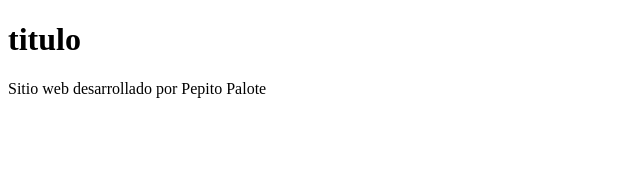
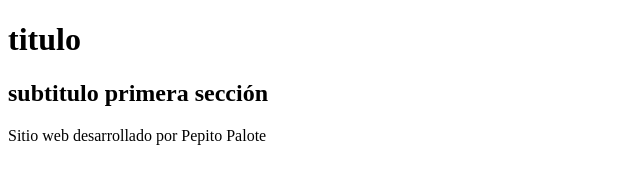
Before and after one commit to alissonAM00/front-m2-s4-d3-ejemplos, a plain HTML site: page index.html in a window 1280 px wide. Shown: the whole page, without its empty margins (0-640 px from the left). Drawn offline with Linux system fonts and the light colour scheme.

Commit message:
se agrega main al documento index.html con la primera sección

```diff
--- a/index.html
+++ b/index.html
@@ -14,6 +14,12 @@
         <h1>titulo</h1>
     </header>
 
+    <main>
+        <section id="seccion1">
+            <h2>subtitulo primera sección</h2>
+        </section>
+    </main>
+
     <footer>
         <p>Sitio web desarrollado por Pepito Palote</p>
     </footer>
```
